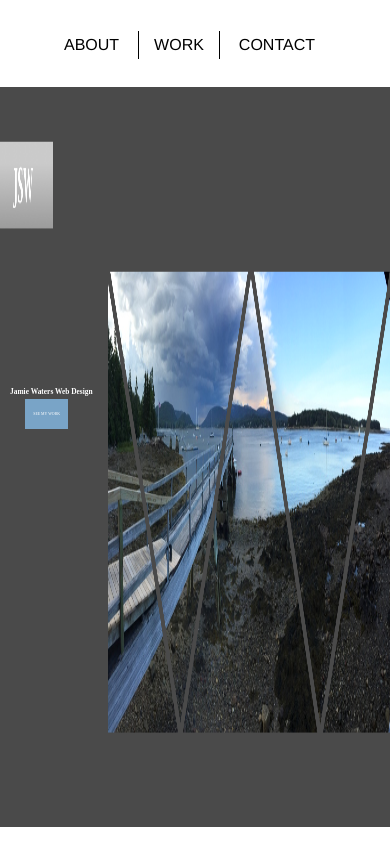
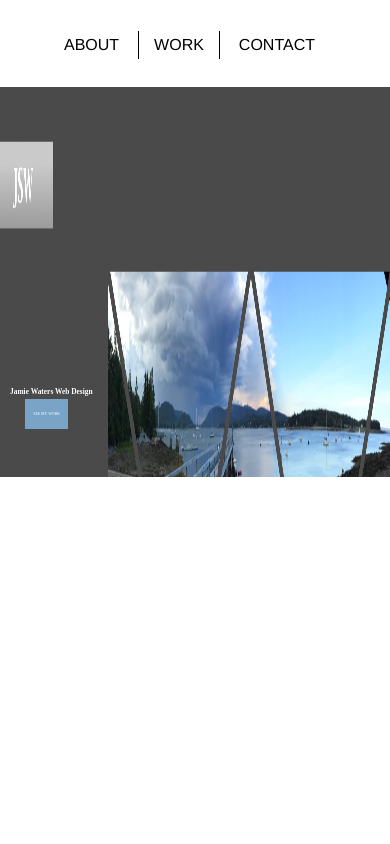
Before and after one commit to jwaters627/jwaters627.github.io, a plain HTML site: page index.html in a window 390 px wide. Drawn offline with Linux system fonts and the light colour scheme; a web font is replaced by a local one.

Commit message:
adjusting for mobile screens

```diff
--- a/css/portfolio_style.css
+++ b/css/portfolio_style.css
@@ -54,8 +54,8 @@ body{
 	background-image:url("../images/back.jpg");
 	background-size: 101vw 100vh;
 	background-color: #ffffff;
+	height:100vw;
 	background-repeat: no-repeat;
-	height: 740px;
 	margin-left: -2px;
 
 }
```
